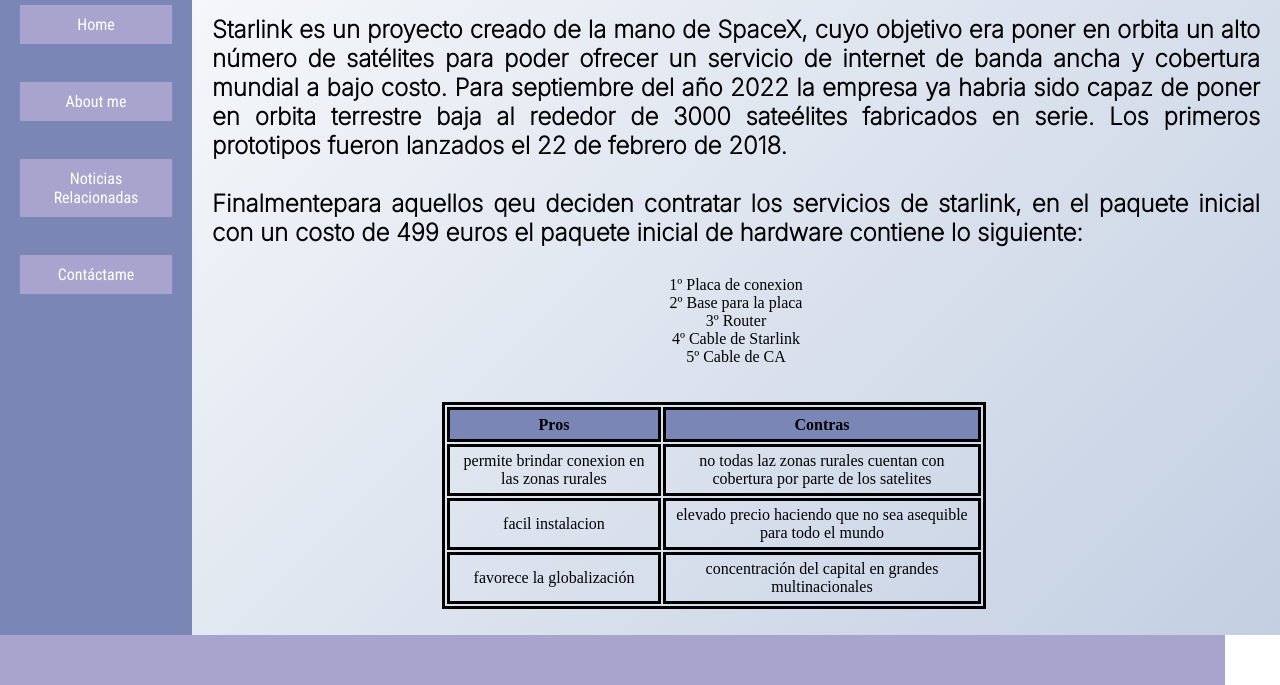
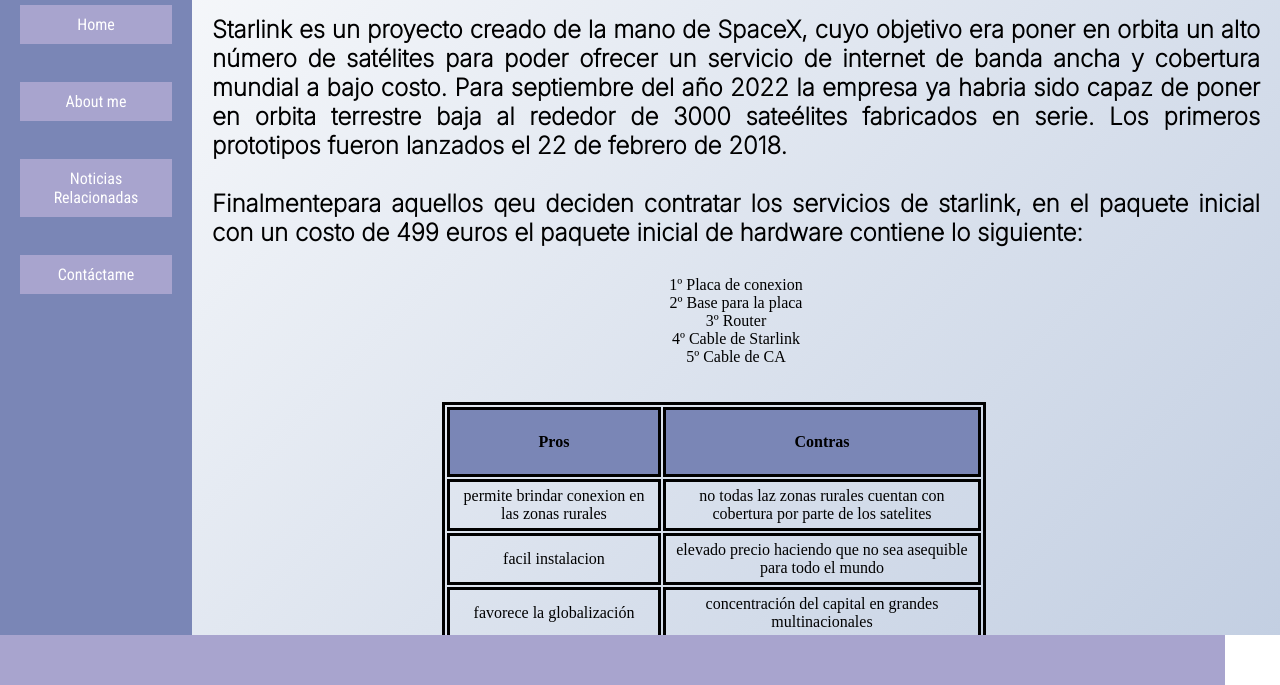
Before and after one commit to gnzl00/proyectowebFII, a plain HTML site: page index.html in a window 1280 px wide. Shown: the part 115-800 px from the top of the page. Drawn offline with Linux system fonts and the light colour scheme.

Commit message:
Ajustes visuales

```diff
--- a/Css/AboutMe.css
+++ b/Css/AboutMe.css
@@ -109,7 +109,7 @@ th{
     border: 3px solid;
     text-align: center;
     padding: 5px;
-    height: 70px;
+    height: 35px;
     background-color: #7A86B6;
 }
 
--- a/Css/Hoja_estilo.css
+++ b/Css/Hoja_estilo.css
@@ -116,7 +116,7 @@ th{
     border: 3px solid;
     text-align: center;
     padding: 5px;
-    height: 35px;
+    height: 70px;
     background-color: #7A86B6;
 }
 
```
